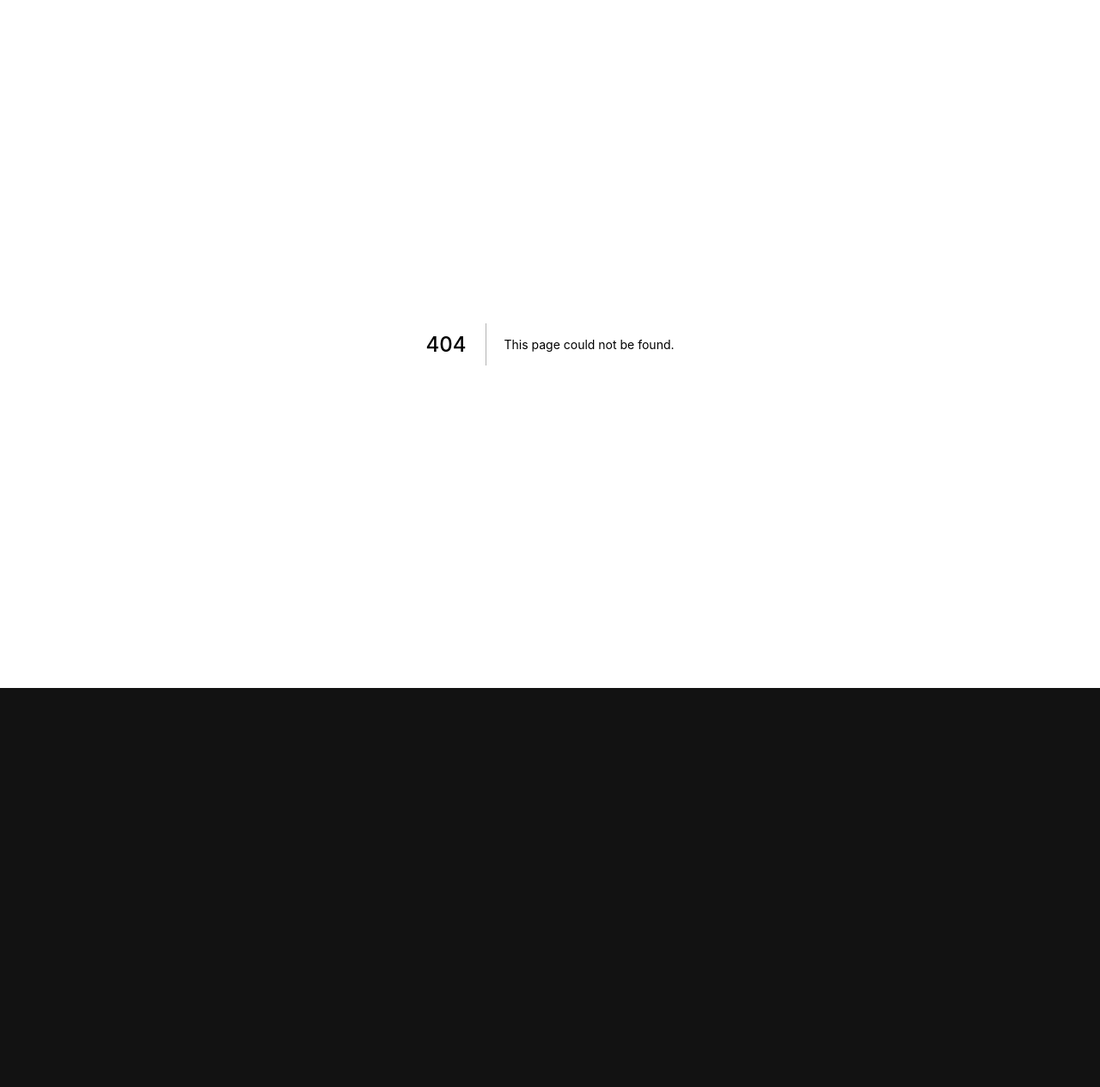
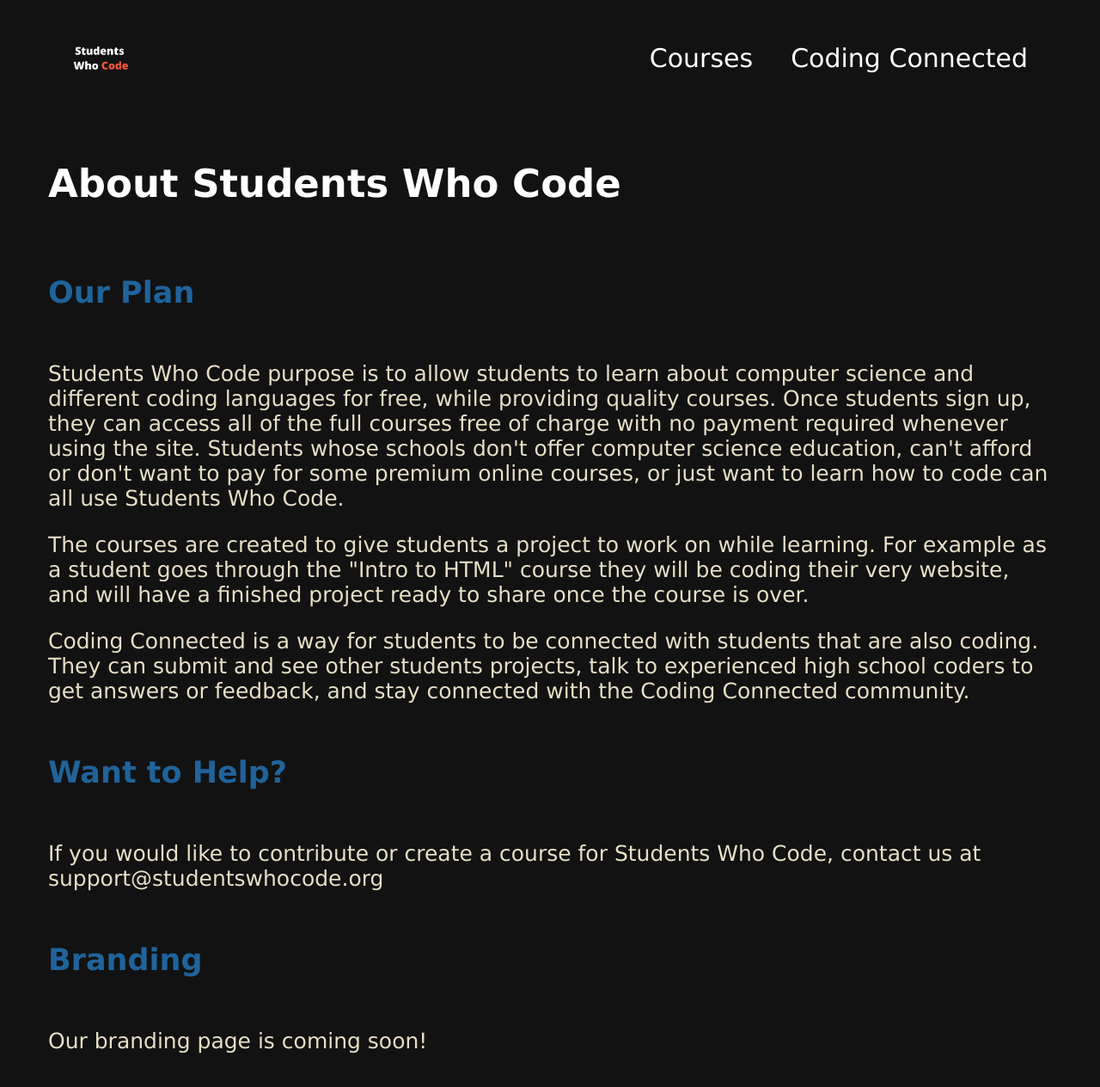
Before and after one commit to matt1208/Students-Who-Code-V.2, a Next.js app: page /about in a window 1280 px wide. Before the commit this address had no page. Shown: the top 1264 px of the page at 86% size. Before the commit the page ends 800 px from the top, so only its background shows below. Built offline with nearby package versions, Linux system fonts and the light colour scheme.

Commit message:
CC Improvements + Links Changed

```diff
--- /dev/null
+++ b/pages/about.js
@@ -0,0 +1,68 @@
+import Head from 'next/head'
+import styles from '../styles/Home.module.css'
+import Link from 'next/link'
+
+export default function Home() {
+  return (
+    <div className={styles.maincontainer}>
+      <Head>
+        <title>About</title>
+        <link rel="icon" href="/src/Logo1.png" />
+        <meta name="viewport" content="initial-scale=1.0, width=device-width" />
+        <link rel="stylesheet" href="https://unpkg.com/aos@next/dist/aos.css" />
+      </Head>
+      <ul className={styles.navbar}>
+        <Link href="/"><img src="/src/Logo2.png" alt="Home Logo" height="75px" width="75px"></img></Link>
+      <div className={styles.rightnavarea}>
+        <li className={styles.rightnav}><Link href="/codingconnected">Coding Connected</Link></li>
+        <li className={styles.rightnav}><Link href="/courses">Courses</Link></li>
+      </div>
+    </ul>
+
+
+    <div className={styles.mainheader}>
+      <p style={{color: "white"}}>About Students Who Code</p>
+    </div>
+
+    <div className={styles.subheader}>
+      <p>Our Plan</p>
+    </div>
+
+    <div className={styles.courselist}>
+      <p>Students Who Code purpose is to allow students to learn about computer science and different coding languages for free, while providing quality courses. Once students sign up, they can access all of the full courses free of charge with no payment required whenever using the site. Students whose schools don't offer computer science education, can't afford or don't want to pay for some premium online courses, or just want to learn how to code can all use Students Who Code. </p>
+      <p>The courses are created to give students a project to work on while learning. For example as a student goes through the "Intro to HTML" course they will be coding their very website, and will have a finished project ready to share once the course is over. </p>
+      <p>Coding Connected is a way for students to be connected with students that are also coding. They can submit and see other students projects, talk to experienced high school coders to get answers or feedback, and stay connected with the Coding Connected community. </p>
+    </div>
+
+    <div className={styles.subheader}>
+      <p>Want to Help?</p>
+    </div>
+
+    <div className={styles.courselist}>
+      <p>If you would like to contribute or create a course for Students Who Code, contact us at support@studentswhocode.org</p>
+    </div>
+
+    <div className={styles.subheader}>
+      <p>Branding</p>
+      </div>
+
+      <div className={styles.courselist}>
+        <p>Our branding page is coming soon!</p>
+      </div>
+
+      <br></br>
+
+
+
+
+
+    <script src="https://embed.small.chat/T015AE2ETNHG015AE5MT3P.js" async></script>
+    <script src="https://unpkg.com/aos@next/dist/aos.js"></script>
+    <script>
+      AOS.init();
+    </script>
+
+
+    </div>
+  )
+}
--- a/pages/fundcs.js
+++ b/pages/fundcs.js
@@ -44,7 +44,7 @@ export default function Home() {
         </div>
       </div>
       <p>C. Depending on the type of hardware</p>
-      <button className={styles.secondarybtndark} style={{width: "200px;"}} onClick={() => { myFunction2();}}>Check Answer</button>
+      <button className={styles.secondarybtndark} style={{width: "250px;"}} onClick={() => { myFunction2();}}>Check Answer</button>
     </div>
 
     <br></br>
@@ -74,7 +74,7 @@ export default function Home() {
     <br></br>
 
     <div className={styles.upnext}>
-      <center><a href="introhtml.html"><button className={styles.secondarybtndark} style={{width: "200px;"}}>Next Course</button></a></center>
+      <center><a href="/introhtml"><button className={styles.secondarybtndark} style={{width: "200px;"}}>Next Course</button></a></center>
     </div>
 
     <br></br>
--- a/pages/index.js
+++ b/pages/index.js
@@ -59,21 +59,21 @@ export default function Home() {
           <center><img src="src/Message2.png" alt="Connected Graphic" height="100px" width="100px"></img></center>
           <h2>Code Masters</h2>
           <p>Code Masters are high school coders who there to help you whenever you have a question or want feeback.</p>
-          <center><Link href="login.html" target="_blank"><button className={styles.secondarybtndark}>Connect</button></Link></center>
+          <center><Link href="https://airtable.com/shrIVz6b33Sjn6Iyf" target="_blank"><button className={styles.secondarybtndark}>Connect</button></Link></center>
           <br></br>
         </div>
         <div className={styles.connectedcolumn} data-aos="fade-down">
           <center><img src="src/Spotlight.png" alt="Spotlight" height="100px" width="100px"></img></center>
           <h2>Submit A Project</h2>
           <p>Login to submit your coding projects to be spotlighted or featured for its purpose or function!</p>
-          <center><Link href="login.html"><button className={styles.secondarybtndark}>Login</button></Link></center>
+          <center><Link href="/codingconnected"><button className={styles.secondarybtndark}>Submit</button></Link></center>
           <br></br>
         </div>
     </div>
 
     <div className={styles.footer}>
       <h2>Students Who Code</h2>
-      <h2><Link href="about.html">About</Link> |<Link href="contact.html">Contact Us</Link> | <Link href="signup.html">Sign Up</Link></h2>
+      <h2><Link href="/about">About</Link> |<Link href="contact.html">Contact Us</Link></h2>
     </div>
 
 
--- a/pages/introcss.js
+++ b/pages/introcss.js
@@ -106,7 +106,7 @@ export default function Home() {
       <br></br>
 
       <div className={styles.upnext}>
-        <center><a href="textimgcourse.html"><button className={styles.secondarybtndark} style={{width: "200px"}}>Next Course</button></a></center>
+        <center><a href="/textimg1"><button className={styles.secondarybtndark} style={{width: "200px"}}>Next Course</button></a></center>
       </div>
 
       <br></br>
--- a/pages/introhtml.js
+++ b/pages/introhtml.js
@@ -62,7 +62,7 @@ export default function Home() {
 
     <div className={styles.courselist}>
       <p>You are going to create your first website using HTML! The website will be very simple with just a few lines of text that you can customize and adding an image. Throughout the rest of the course you will be walked through the process step by step and getting useful information and tips.</p>
-      <p>To start off create a new <Link href="https://repl.it/" target="_blank">HTML/CSS/JS Repl</Link> or follow our How to Set Up Repl course. If you don't want to use Repl.it you can also open the <a href="code-editor.html" target="_blank">SWC Editor</a> and create your website!</p>
+      <p>To start off create a new <Link href="https://repl.it/" target="_blank">HTML/CSS/JS Repl</Link> or follow our How to Set Up Repl course.</p>
     </div>
 
     <br></br>
@@ -110,7 +110,7 @@ export default function Home() {
     <br></br>
 
     <div className={styles.upnext}>
-      <center><Link href="introcss.html"><button className={styles.secondarybtndark} style={{width:" 200px"}}>Next Course</button></Link></center>
+      <center><Link href="/introcss"><button className={styles.secondarybtndark} style={{width:" 200px"}}>Next Course</button></Link></center>
     </div>
 
     <br></br>
--- a/pages/introprogramming.js
+++ b/pages/introprogramming.js
@@ -30,7 +30,7 @@ export default function Home() {
     <div className={styles.courselist}>
       <p>Programming is the way through which we can tell the computer what tasks to perform. But how can we communicate with a computer? We, humans, communicate using different languages, such as English, Spanish, etc. Similarly, a ‘programming language’ is used to communicate with the computer. The rules for writing a valid code are referred to as syntax. There are so many programming languages in computer science. The basic difference between programming languages is <em>'syntax'</em>.</p>
       <p>I will introduce basic concepts of programming with simple snippets of code, all written in JavaScript. JavaScript is one of the most popular and beginner-friendly languages.</p>
-      <p><b style={{color: "#ed553b"}}>Coding Tip:</b> The best way to learn how to write code is to write code. Try yourself where mentioned. We will be using <Link href="https://repl.it/" target="_blank">Repl.it</Link> for practicing. Explore about Repl.it in this course, <Link href="replcourse.html" target="_blank">here</Link>.</p>
+      <p><b style={{color: "#ed553b"}}>Coding Tip:</b> The best way to learn how to write code is to write code. Try yourself where mentioned. We will be using <Link href="https://repl.it/" target="_blank">Repl.it</Link> for practicing. Explore about Repl.it in this course, <Link href="/replcourse" target="_blank">here</Link>.</p>
       <p>JavaScript is mainly used in web pages. So use the repl of “HTML/CSS/JS” for this course. We will edit only the script.js(obviously) file for learning JavaScript. Or simply you can fork this repl, <Link href="https://repl.it/@Giridharhackclu/Starter-js#script.js" target="_blank">here</Link>.</p>
     </div>
 
--- a/pages/textimg1.js
+++ b/pages/textimg1.js
@@ -36,7 +36,7 @@ export default function Home() {
         </div>
 
         <div className={styles.courselist}>
-            <p><b>In this course you will be coding an About Me page to learn more about HTML and using images in your website. To code along wiht the start create a new HTML/CSS/JS Repl, if you don't know how go to our <a href="replcourse.html">Intro to Repl.it</a> course.</b></p>
+            <p><b>In this course you will be coding an About Me page to learn more about HTML and using images in your website. To code along wiht the start create a new HTML/CSS/JS Repl, if you don't know how go to our <a href="/replcourse">Intro to Repl.it</a> course.</b></p>
             <p>1.Create a div with an id of "title".</p>
             <p>2. Add a header "About Me".</p>
             <p>3. Create an h2 header below the main header with your name.</p>
--- a/pages/textimg2.js
+++ b/pages/textimg2.js
@@ -32,7 +32,7 @@ export default function Home() {
     </div>
 
     <div className={styles.courselist}>
-      <p>In this course you will finish the About Me website from <Link href="textimgcourse.html">Working with Text and Images Part 1</Link>. In this part of the project you will learn about lists and differnt font styles in HTML.</p>
+      <p>In this course you will finish the About Me website from <Link href="/textimg2">Working with Text and Images Part 1</Link>. In this part of the project you will learn about lists and differnt font styles in HTML.</p>
       <p><b style={{color: "#ed553b"}}>Coding Tip:</b> There are two types of lists that can be created with HTML: Ordered lists <code>&lt;ol&gt;</code> and unordered lists <code>&lt;ul&gt;</code>. The main difference is ordered lists use numbers, and unordered lists use bullet points. Today we will be creating an unordered list.</p>
       <p>1. First create another div with an id named "describe"</p>
       <p>2. Create a subheader, h2, "Words that Describe Me"</p>
--- a/styles/Home.module.css
+++ b/styles/Home.module.css
@@ -240,11 +240,19 @@
   margin-right: 44px;
 }
 
-@media screen and (max-width: 1100px) { /*Rough*/
+@media screen and (max-width: 1000px) { /*Rough*/
   .mainpointscolumn {
     width: 100%;
     margin-bottom: 20px;
-    height: 275px;
+    height: 300px;
+  }
+}
+
+@media screen and (max-width: 800px) { /*Rough*/
+  .mainpointscolumn {
+    width: 100%;
+    margin-bottom: 20px;
+    height: 350px;
   }
 }
 /*End Main Points*/
```
Also changed, not shown: pages/codingconnected.js (+32 -1 lines), pages/submitproject.js (added, +35 -0 lines), public/Header Icon.png (added), 1 other file (tests, documents, lock files or other folders).
